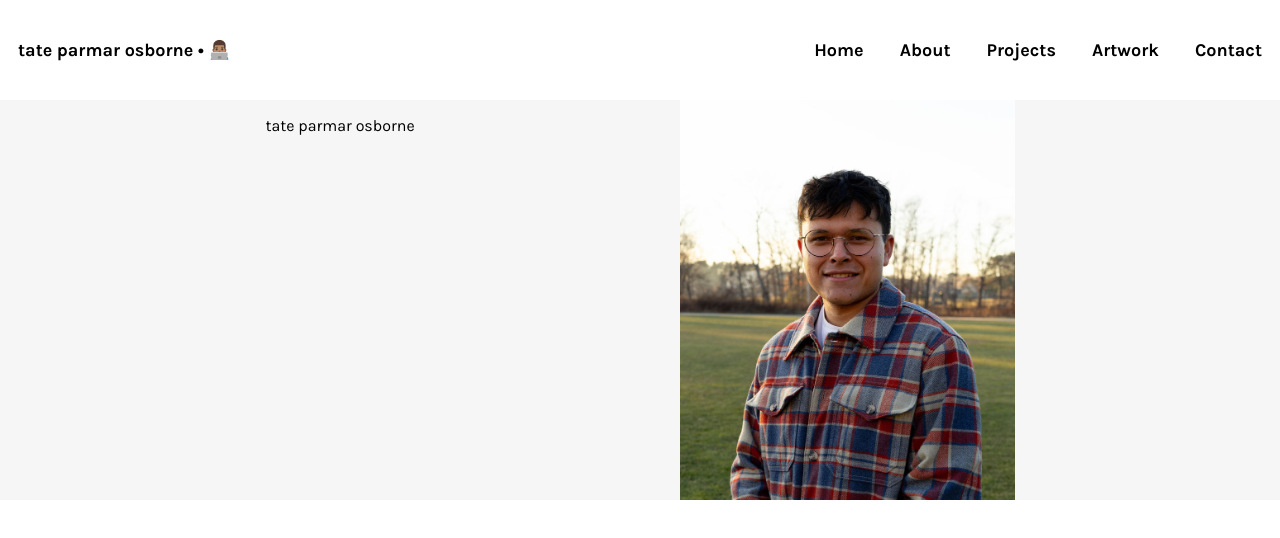
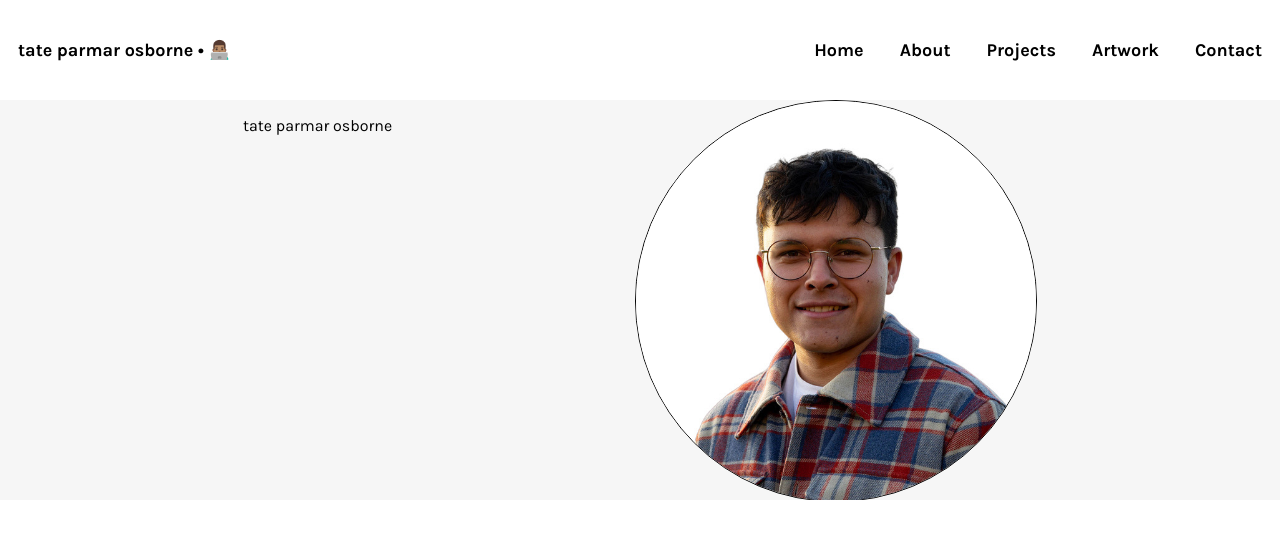
Before and after one commit to tateosborne/portfolio, a React (Vite) app: page / in a window 1280 px wide. Shown: the top 538 px of the page. Built offline with nearby package versions, Linux system fonts and the light colour scheme.

Commit message:
added hero image

```diff
--- a/src/components/About.tsx
+++ b/src/components/Home.tsx
@@ -1,10 +1,10 @@
-import '../styles/about.scss'
+import '../styles/home.scss'
 
 function About() {
     return (
         <div className="heroContainer">
             <p>tate parmar osborne</p>
-           <img src="../hero.jpg" alt="hero image" />
+           <img className="heroImg" src="../hero.jpg" alt="hero image" />
         </div>
     )
 }
--- a/src/main.tsx
+++ b/src/main.tsx
@@ -1,7 +1,7 @@
 import React from 'react'
 import ReactDOM from 'react-dom/client'
 import Nav from './components/Nav.tsx'
-import About from './components/About'
+import About from './components/Home.tsx'
 
 ReactDOM.createRoot(document.getElementById('root') as HTMLElement).render(
     <React.StrictMode>
--- a/src/styles/about.scss
+++ b/src/styles/home.scss
@@ -6,4 +6,12 @@
     display: flex;
     justify-content: space-evenly;
     background-color: #F6F6F6;
+
+    .heroImg {
+        width: 400px;
+        height: 400px;
+        border-radius: 50%;
+
+        border: solid thin black;
+    }
 }
--- a/src/styles/nav.scss
+++ b/src/styles/nav.scss
@@ -8,6 +8,7 @@
     align-items: center;
     font-size: large;
     font-weight: bolder;
+    box-shadow: 0px 10px 15px -10px #000;
 
     .navItems {
         padding-right: 1em;
@@ -21,13 +22,9 @@
             color: black;
             text-decoration: none;
 
-            // &:visited {
-            //     color: black;
-            //     text-decoration: none;
-            // }
-
             &:hover {
                 color: #0c817b;
+                transition: color 0.25s linear;
             }
         }
     }
```
Also changed, not shown: public/hero.jpg, 1 other file (tests, documents, lock files or other folders).
